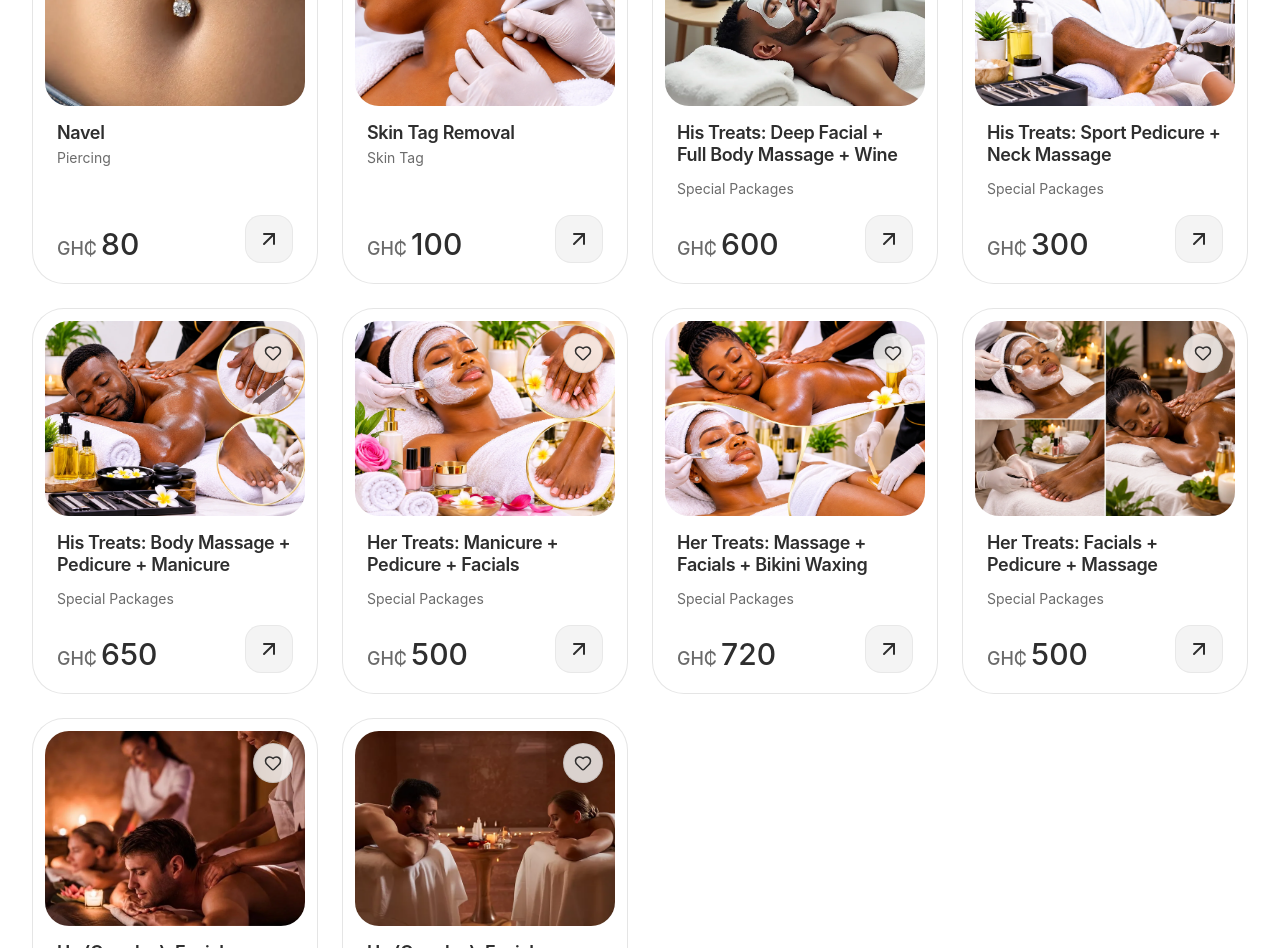
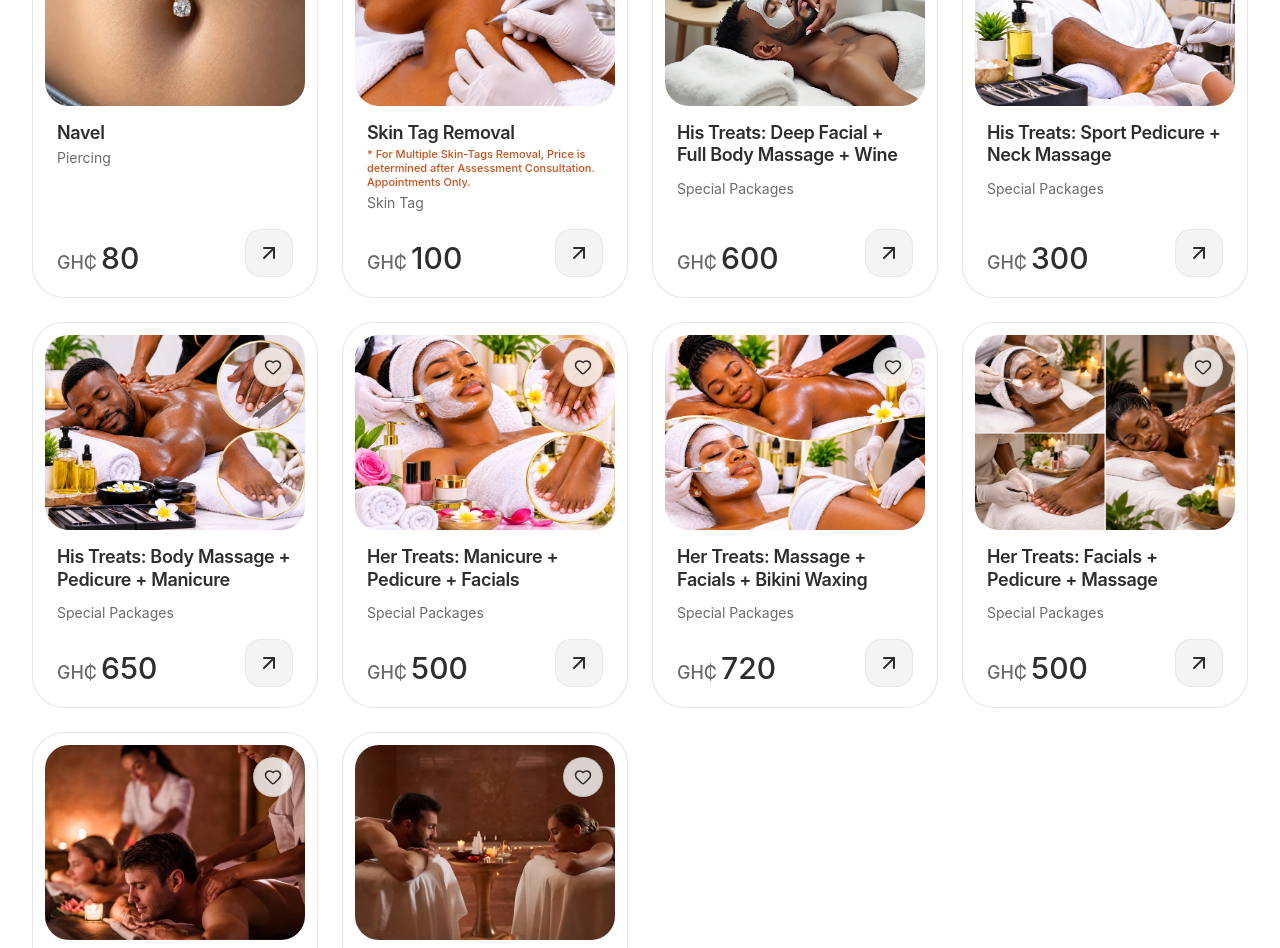
Before and after one commit to cojojunior/blasuubeautylounge, a React (Vite) app: page /services in a window 1280 px wide. Shown: the part 4640-5588 px from the top of the page. Built offline with nearby package versions, Linux system fonts and the light colour scheme; no server answers.

Commit message:
feat: added extra note to skin tag

```diff
--- a/src/content/services.ts
+++ b/src/content/services.ts
@@ -5,6 +5,7 @@ export interface Service {
   price: number;
   durationMinutes: number;
   depositAmount: number;
+  note?: string;
 }
 
 export const services: Service[] = [
@@ -392,6 +393,7 @@ export const services: Service[] = [
     price: 100,
     durationMinutes: 30,
     depositAmount: 25,
+    note: "For Multiple Skin-Tags Removal, Price is determined after Assessment Consultation. Appointments Only.",
   },
 ];
 
--- a/src/pages/Services.tsx
+++ b/src/pages/Services.tsx
@@ -192,6 +192,14 @@ export function Services() {
                       className={`font-semibold text-lg text-elephant leading-tight ${isSpecialPackage ? "whitespace-normal pb-2" : "truncate"}`}>
                       {service.name}
                     </h3>
+
+                    {service.note && (
+                      <p className="text-[11px] font-medium text-burnt leading-tight mt-1 mb-1">
+                        * {service.note}
+                      </p>
+                    )}
+
+
                     <p className="text-sm text-elephant-muted mt-1">
                       {service.category}
                     </p>
```
